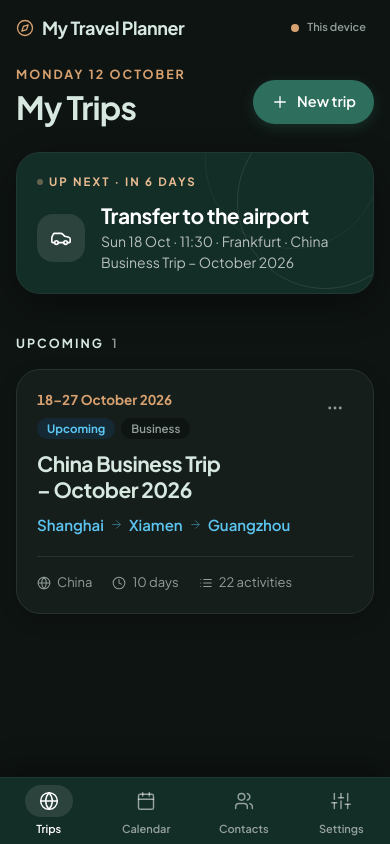
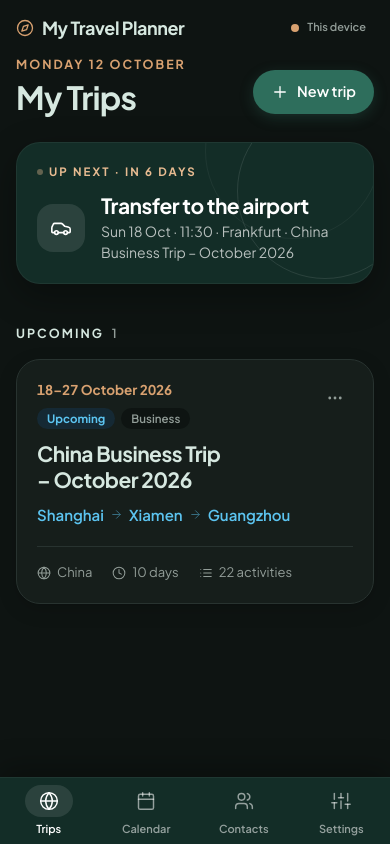
Before and after one commit to Kian-Gerowgan/My-Travel-Planner, a React (Vite) app: page / in a window 390 px wide. Built offline with nearby package versions, Linux system fonts and the light colour scheme.

Commit message:
Move mobile page content 10px closer to the header

```diff
--- a/src/App.tsx
+++ b/src/App.tsx
@@ -1988,7 +1988,7 @@ export function App() {
       </div>
 
       <main className="lg:pl-64">
-        <div className="mx-auto max-w-6xl px-4 sm:px-6 lg:px-10 pt-5 lg:pt-12 pb-32 lg:pb-16">
+        <div className="mx-auto max-w-6xl px-4 sm:px-6 lg:px-10 pt-[10px] sm:pt-5 lg:pt-12 pb-32 lg:pb-16">
           {route.page === 'trips' && <TripsPage />}
           {route.page === 'trip' && <TripPage id={route.id} tab={route.tab} />}
           {route.page === 'calendar' && <CalendarPage />}
```
